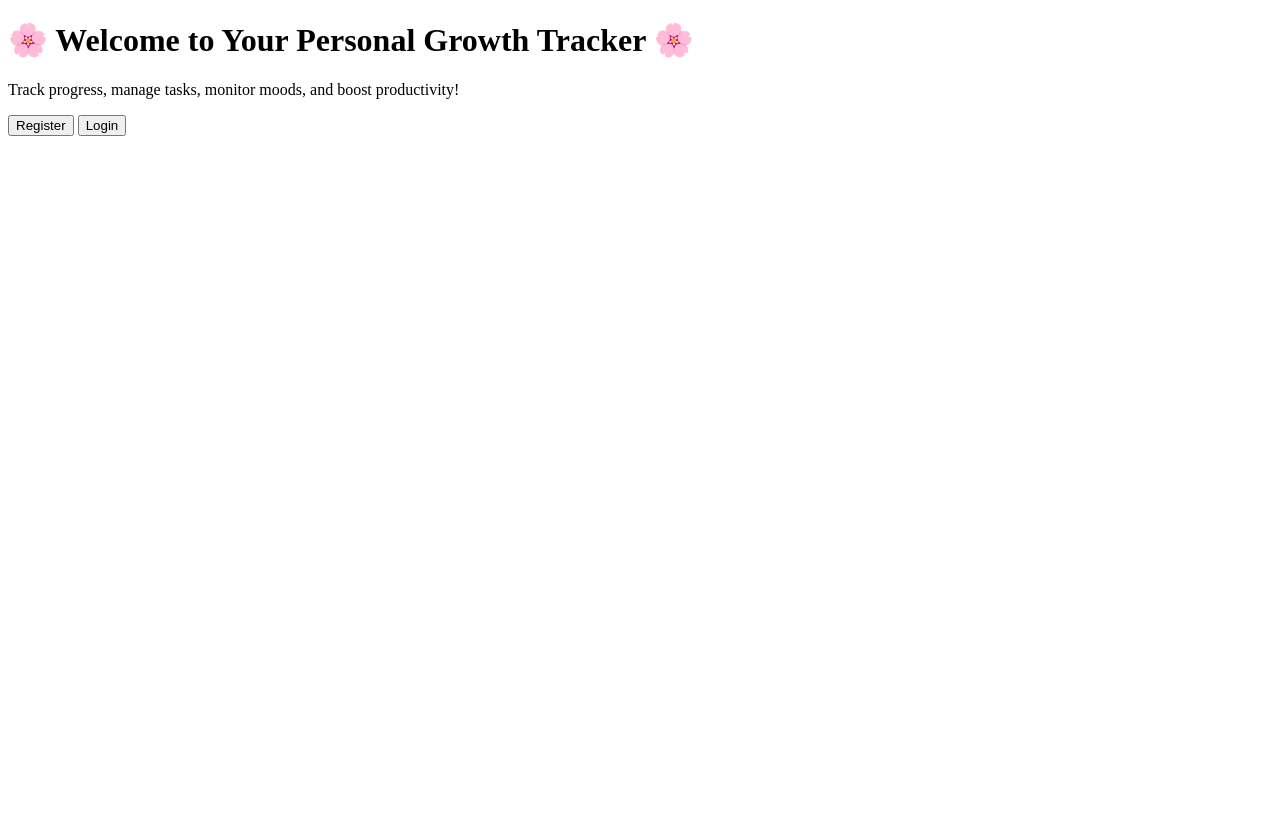
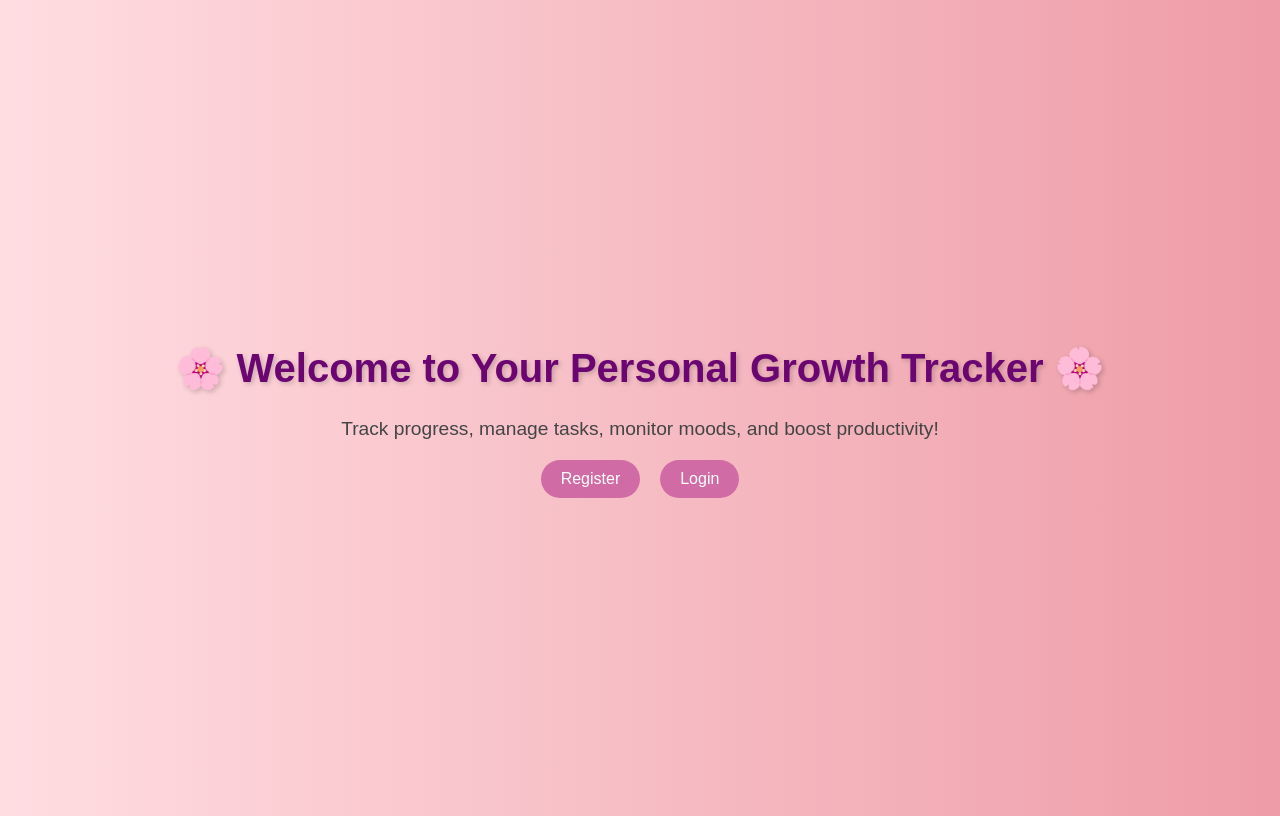
Before and after one commit to lakshanashreee/PERSONALGROWTHTRACKER, a website: page public/index.html in a window 1280 px wide. Drawn offline with Linux system fonts and the light colour scheme.

Commit message:
added style to index.html

```diff
--- a/public/index.html
+++ b/public/index.html
@@ -4,9 +4,10 @@
     <meta charset="UTF-8">
     <meta name="viewport" content="width=device-width, initial-scale=1.0">
     <title>Welcome | Personal Growth Tracker</title>
-    <link rel="stylesheet" href="styles.css">
+    <link rel="stylesheet" href="welcome.css">  <!-- ✅ Linking new CSS -->
 </head>
-<body>
+<body id="index-page">  <!-- ✅ Unique ID for this page -->
+
     <div class="landing-container">
         <h1 class="fade-in">🌸 Welcome to Your Personal Growth Tracker 🌸</h1>
         <p class="fade-in">Track progress, manage tasks, monitor moods, and boost productivity!</p>
@@ -16,5 +17,6 @@
             <button class="btn" onclick="window.location.href='login.html'">Login</button>
         </div>
     </div>
+
 </body>
 </html>
--- /dev/null
+++ b/public/welcome.css
@@ -0,0 +1,68 @@
+/* Target only index.html */
+body {
+    background: linear-gradient(to right, #ffdde1, #ee9ca7);
+    font-family: 'Arial', sans-serif;
+    text-align: center;
+    height: 100vh;
+    display: flex;
+    flex-direction: column;
+    align-items: center;
+    justify-content: center;
+}
+
+/* Title Styling */
+h1 {
+    font-size: 2.5rem;
+    color: #6a0572;
+    text-shadow: 2px 2px 5px rgba(0, 0, 0, 0.2);
+    opacity: 0;
+    animation: fadeIn 1.5s ease-in forwards;
+}
+
+/* Subtitle */
+p {
+    font-size: 1.2rem;
+    color: #444;
+    margin-bottom: 20px;
+    opacity: 0;
+    animation: fadeIn 1.5s ease-in forwards 0.5s;
+}
+
+/* Buttons */
+.button-group {
+    display: flex;
+    gap: 20px;
+    justify-content: center;  /* Centers the buttons horizontally */
+    align-items: center;      /* Centers the buttons vertically */
+    margin-top: 20px;
+}
+
+
+.btn {
+    background: #d16ba5;
+    color: white;
+    padding: 10px 20px;
+    border: none;
+    border-radius: 25px;
+    font-size: 1rem;
+    cursor: pointer;
+    transition: all 0.3s ease-in-out;
+    opacity: 0;
+    animation: fadeInSlide 1s ease-in forwards 1s;
+}
+
+.btn:hover {
+    background: #c850c0;
+    transform: scale(1.1);
+}
+
+/* Fade-in and slide-up animation */
+@keyframes fadeIn {
+    from { opacity: 0; }
+    to { opacity: 1; }
+}
+
+@keyframes fadeInSlide {
+    from { opacity: 0; transform: translateY(20px); }
+    to { opacity: 1; transform: translateY(0); }
+}
```
Also changed, not shown: 1 other file.
